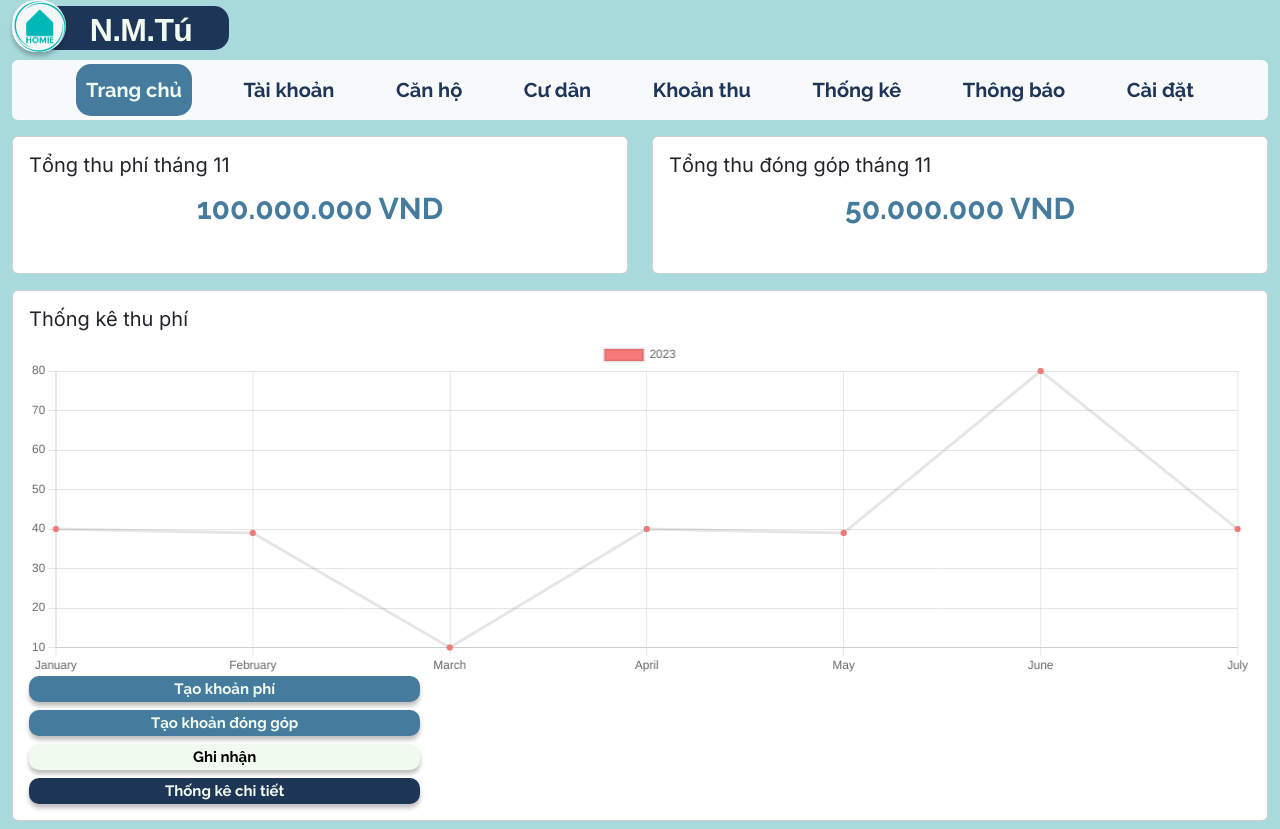
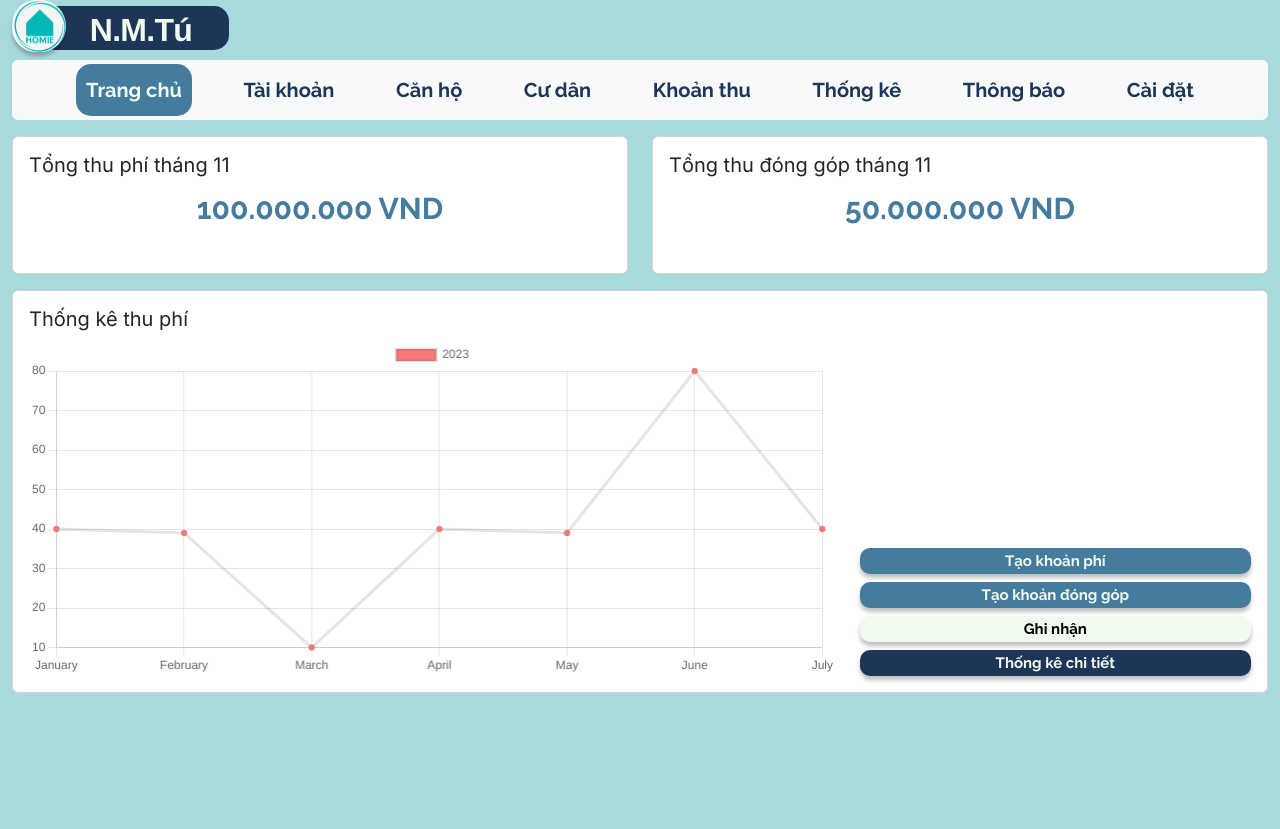
Before and after one commit to Kwang-Le/homie-web, a Vue app: page /admin-revenue in a window 1280 px wide. After the commit the page ends 800 px from the top, so only its background shows below. Built offline with nearby package versions, Linux system fonts and the light colour scheme.

Commit message:
put chart component into div so it can be applied bootstrap

```diff
--- a/src/views/admin/AdminApartmentView.vue
+++ b/src/views/admin/AdminApartmentView.vue
@@ -27,7 +27,9 @@ import DashboardCardStatisticItem from '@/components/Dashboard/DashboardCardStat
         <Card>
           <h5 class="card-title font-weight-bold">Phân bổ căn hộ</h5>
           <div class="row">
-            <LineChart class="col-8"></LineChart>
+            <div class="col-8">
+              <LineChart ></LineChart>
+            </div>
             <div class="btn-group d-flex flex-column col-4 justify-content-end">
               <button class="new-button mb-2">
                 Ghi nhận sử dụng mới
--- a/src/views/admin/AdminResidentView.vue
+++ b/src/views/admin/AdminResidentView.vue
@@ -32,7 +32,9 @@ import DashboardCardStatisticItem from '@/components/Dashboard/DashboardCardStat
         <Card>
           <h5 class="card-title font-weight-bold">Biến động dân cư</h5>
           <div class="row">
-            <LineChart class="col-8"></LineChart>
+            <div class="col-8">
+              <LineChart ></LineChart>
+            </div>
             <div class="btn-group d-flex flex-column col-4 justify-content-end">
               <button class="new-button mb-2">
                 Ghi nhận cư dân mới
--- a/src/views/admin/AdminRevenueView.vue
+++ b/src/views/admin/AdminRevenueView.vue
@@ -27,7 +27,9 @@ import DashboardCardStatisticItem from '@/components/Dashboard/DashboardCardStat
         <Card>
           <h5 class="card-title font-weight-bold">Thống kê thu phí</h5>
           <div class="row">
-            <LineChart class="col-8"></LineChart>
+            <div class="col-8">
+              <LineChart ></LineChart>
+            </div>
             <div class="btn-group d-flex flex-column col-4 justify-content-end">
               <button class="new-button mb-2">
                 Tạo khoản phí
```
